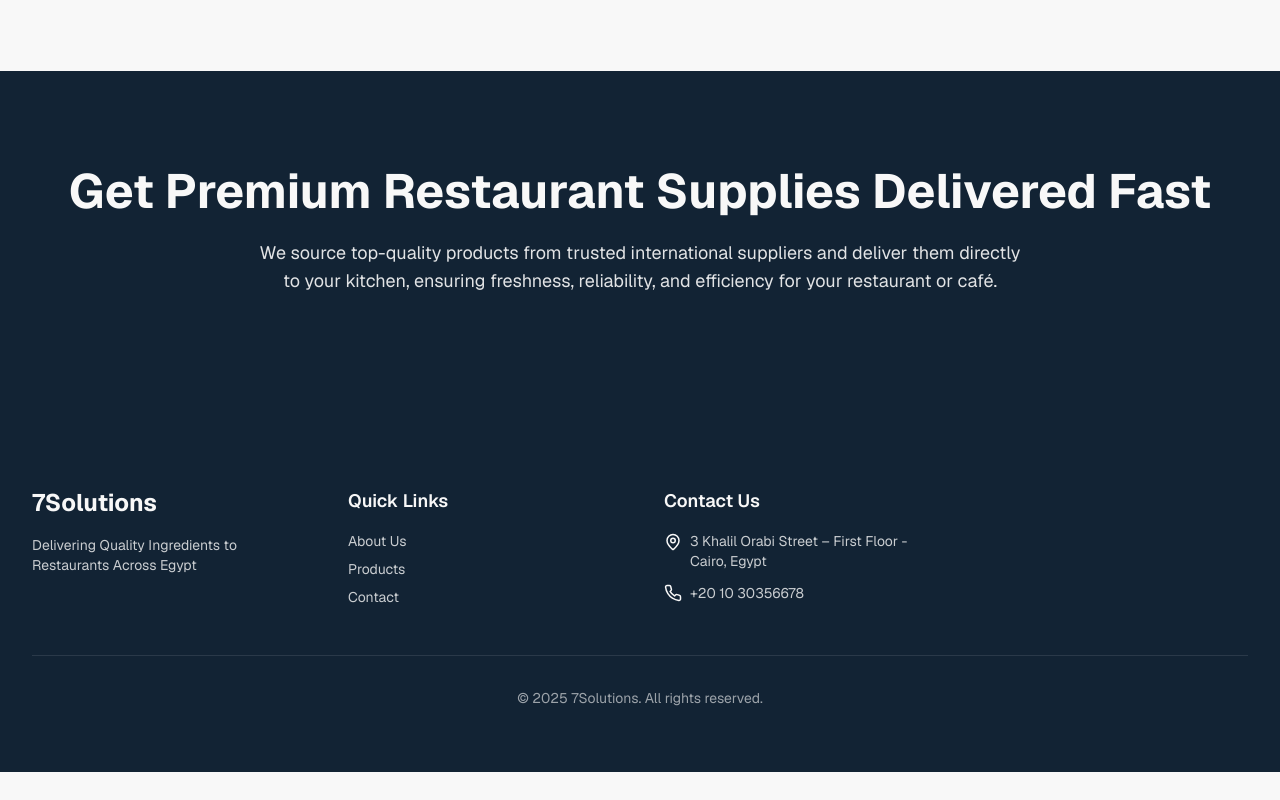
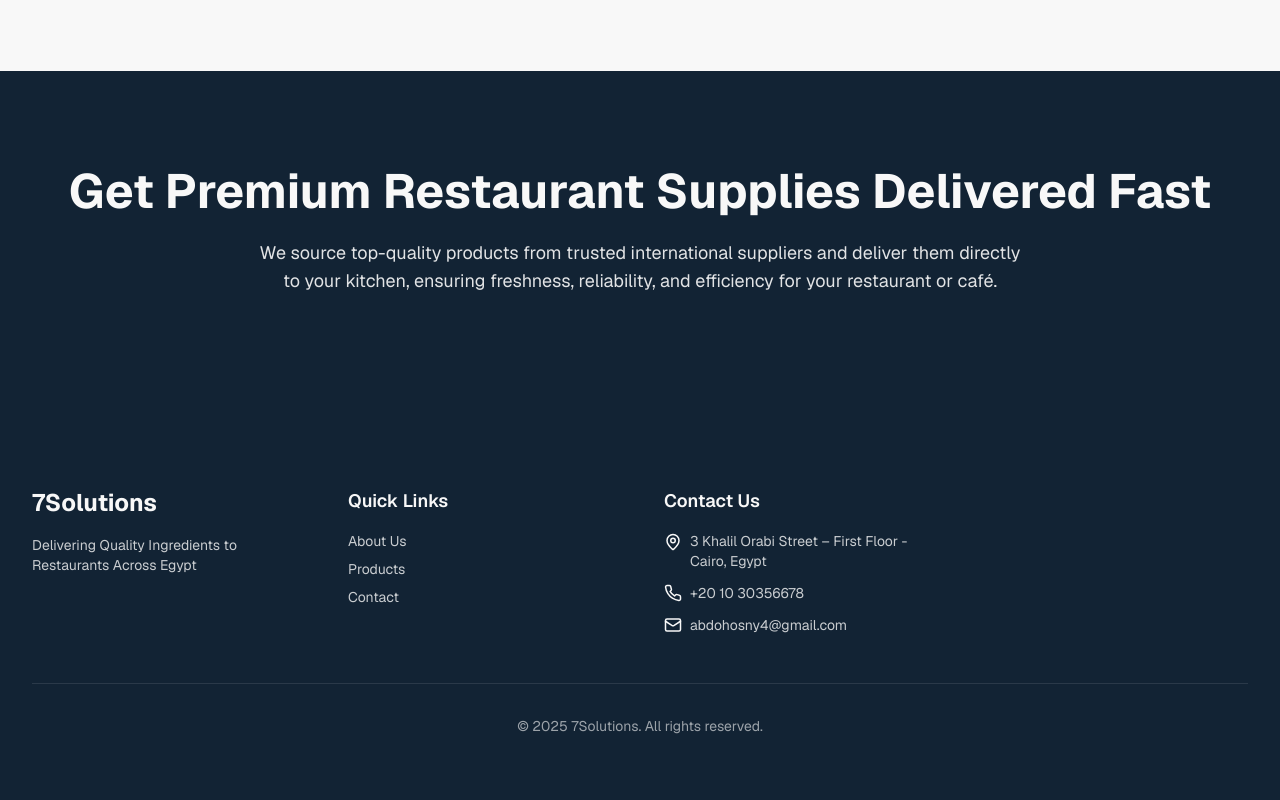
Before and after one commit to MostafaMohamedgamil/wasil-website, a Next.js app: page / in a window 1280 px wide. Shown: the part 2559-3359 px from the top of the page. Before the commit the page ends 3331 px from the top, so only its background shows below. Built offline with nearby package versions, Linux system fonts and the light colour scheme.

Commit message:
Update contact email in Footer component for accuracy

```diff
--- a/components/footer.tsx
+++ b/components/footer.tsx
@@ -89,10 +89,10 @@ export function Footer() {
                 <Phone size={18} className="shrink-0" />
                 <span className="text-primary-foreground/80">+20 10 30356678</span>
               </li>
-              {/* <li className="flex items-center gap-2">
+              <li className="flex items-center gap-2">
                 <Mail size={18} className="shrink-0" />
-                <span className="text-primary-foreground/80">info@builderco.com</span>
-              </li> */}
+                <span className="text-primary-foreground/80">abdohosny4@gmail.com</span>
+              </li>
             </ul>
           </div>
         </div>
```
